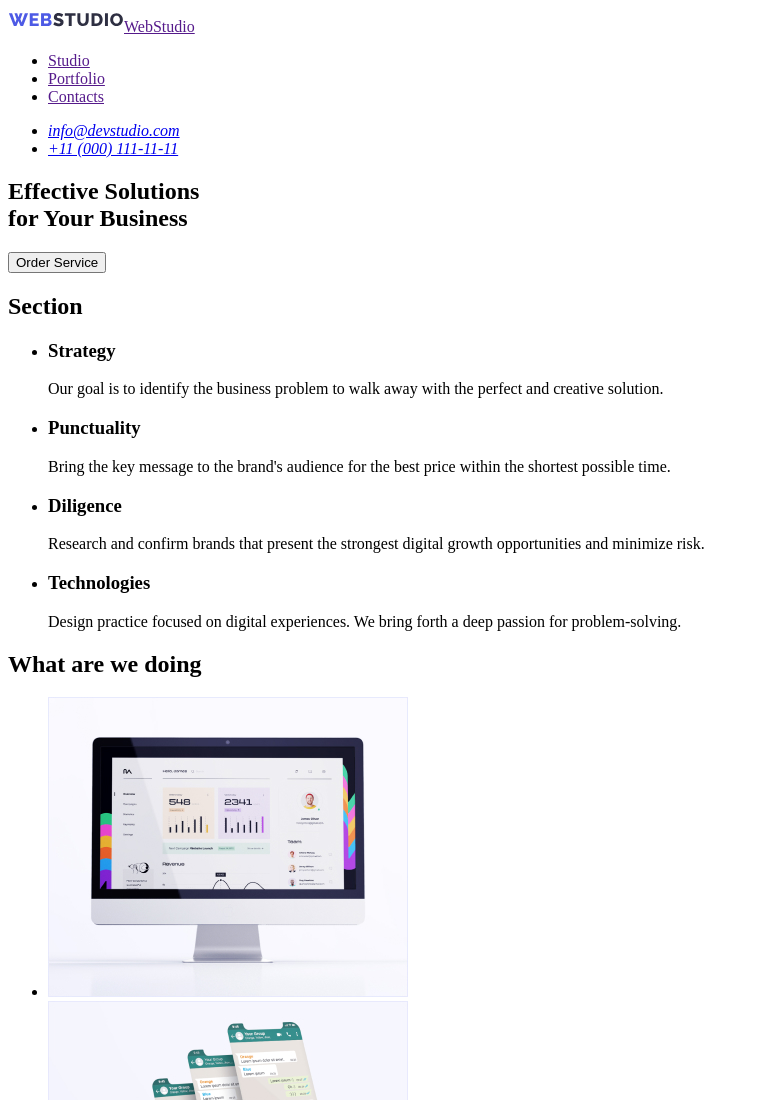
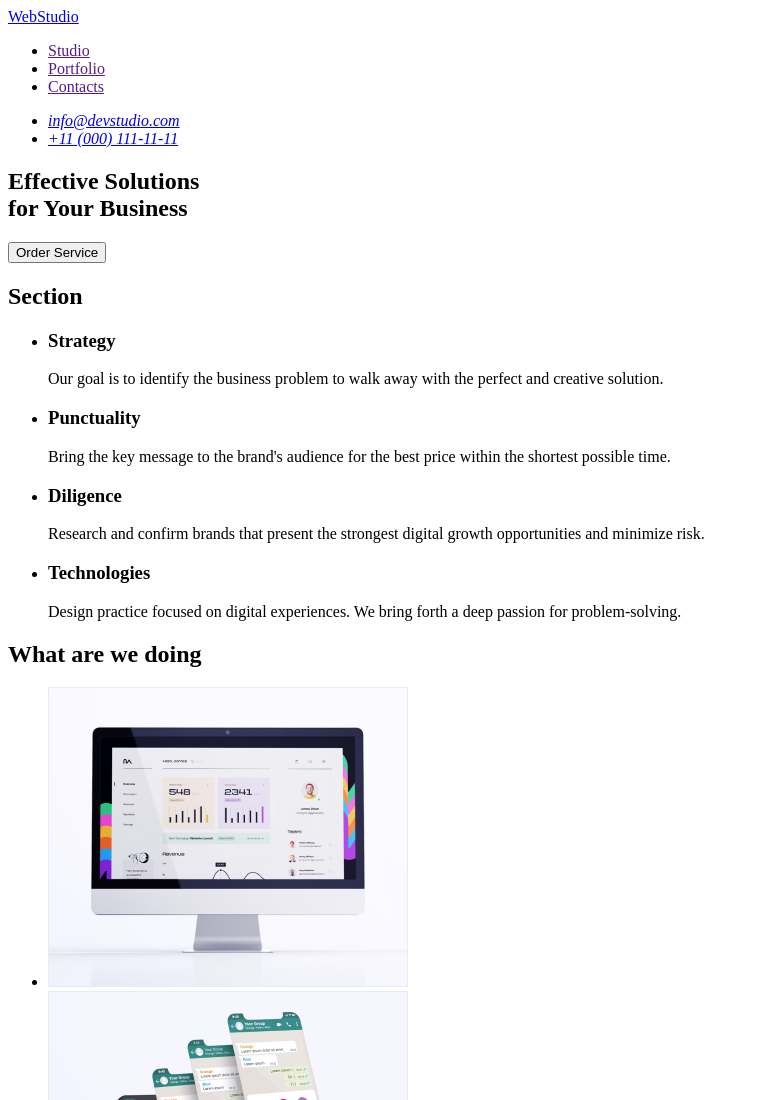
Before and after one commit to Dmitriy2306/goit-markup-hw-01, a plain HTML site: page index.html in a window 1280 px wide. Shown: the top 1100 px of the page, without its empty margins (0-759 px from the left). Drawn offline with Linux system fonts and the light colour scheme.

Commit message:
Update index.html

```diff
--- a/index.html
+++ b/index.html
@@ -9,9 +9,11 @@
 <body>
  <header>
      <nav>
-                     <a href="">
-                        <img src="./images/logo.svg">WebStudio</a>
-                    <ul>
+        <footer>
+            <a href="./images/logo.svg">WebStudio</a>
+        </footer>
+
+        <ul>
                  <li>
                     <a href="">Studio</a>
                  </li>
@@ -36,7 +38,7 @@
     </header>
     <main>
 
-        <!-- Секція1 -->
+        <!--Секція1-->
 
         <section>
             <h1>Effective Solutions<br>for Your Business</h1>
@@ -44,7 +46,7 @@
 
         </section>
 
-            <!--Секція2 -->
+            <!--Секція2-->
 
         <section>
             <h2>Section</h2>
@@ -76,7 +78,7 @@
             </ul>
         </section>
 
-        <!--Секція3  -->
+        <!--Секція3-->
 
         <section>
             <h2>What are we doing</h2>
@@ -87,7 +89,7 @@
             </ul>
         </section>
 
-        <!-- Team -->
+        <!--Team-->
         <section>
             <h2>Our Team</h2>
             <ul>
@@ -115,6 +117,6 @@
 
         </section>
     </main>
-    <footer></footer>
+
 </body>
 </html>
```
